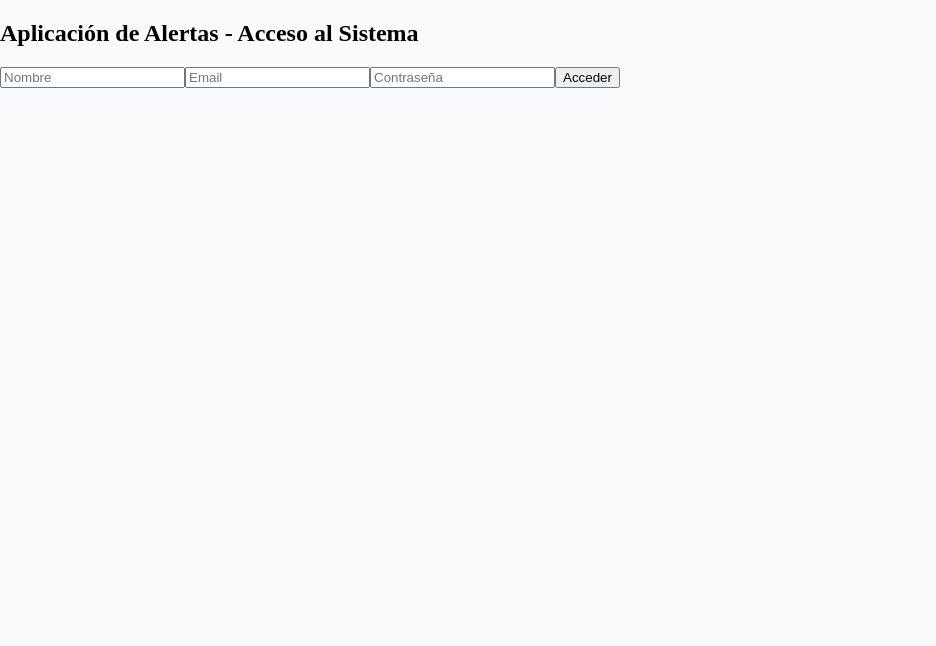
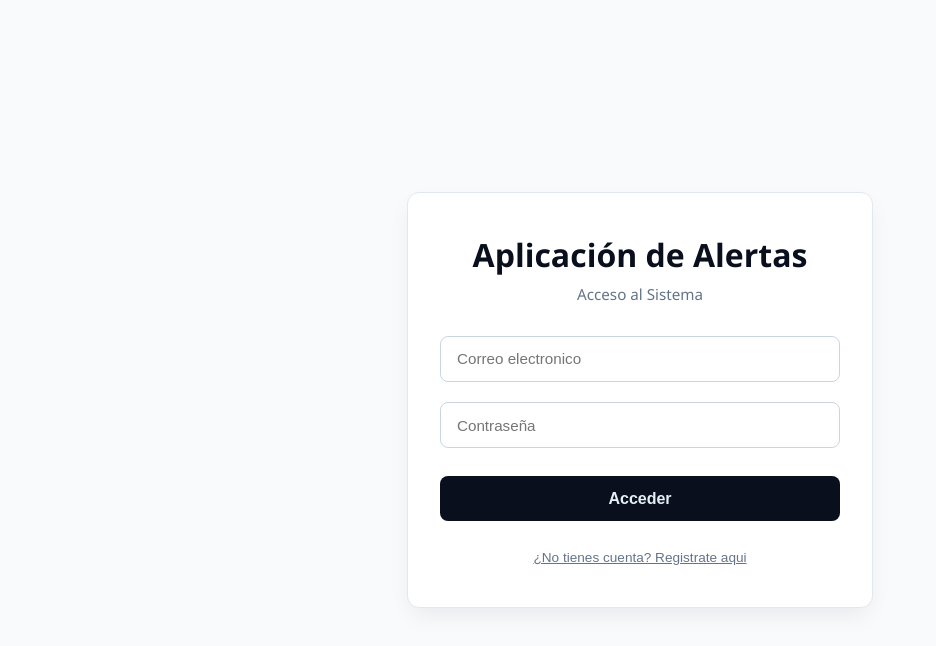
Before and after one commit to DebHatim/alertas-tiempo-real, a React (Vite) app in the folder frontend-alertas/: page /login in a window 1280 px wide. Shown: the top 646 px of the page, without its empty margins (0-936 px from the left). Built offline with nearby package versions, Linux system fonts and the light colour scheme.

Commit message:
feat(auth): dynamic access form design matching application visual guidelines

```diff
--- /dev/null
+++ b/frontend-alertas/src/pages/Auth.css
@@ -0,0 +1,125 @@
+/* Contenedor centrado en pantalla completa */
+.auth-container {
+    display: flex;
+    justify-content: center;
+    align-items: center;
+    min-height: 100vh;
+    background-color: #f8fafc;
+    font-family: 'Segoe UI', Tahoma, Geneva, Verdana, sans-serif;
+    padding: 1rem;
+    box-sizing: border-box;
+}
+
+/* Tarjeta principal del formulario */
+.auth-card {
+    background-color: #ffffff;
+    border: 1px solid #e2e8f0;
+    border-radius: 12px;
+    padding: 2.5rem 2rem;
+    width: 100%;
+    max-width: 400px;
+    box-shadow: 0 10px 25px -5px rgba(10, 15, 30, 0.08);
+}
+
+/* Cabecera interna estilo corporativo #0A0F1E */
+.auth-header {
+    text-align: center;
+    margin-bottom: 2rem;
+}
+
+.auth-header h2 {
+    margin: 0;
+    color: #0A0F1E;
+    font-size: 2rem;
+    font-weight: 700;
+}
+
+.auth-header p {
+    margin: 0.5rem 0 0 0;
+    color: #64748b;
+    font-size: 0.95rem;
+}
+
+/* Formulario estructurado */
+.auth-form {
+    display: flex;
+    flex-direction: column;
+    gap: 1.25rem;
+}
+
+.form-group {
+    display: flex;
+    flex-direction: column;
+}
+
+.form-control {
+    padding: 0.85rem 1rem;
+    border: 1px solid #cbd5e1;
+    border-radius: 8px;
+    font-size: 0.95rem;
+    background-color: #ffffff;
+    color: #0A0F1E;
+    transition: border-color 0.2s, box-shadow 0.2s;
+    box-sizing: border-box;
+    width: 100%;
+}
+
+.form-control:focus {
+    outline: none;
+    border-color: #0A0F1E;
+    box-shadow: 0 0 0 3px rgba(10, 15, 30, 0.1);
+}
+
+/* Boton premium de accion principal */
+.btn-auth {
+    background-color: #0A0F1E;
+    color: #E4F0F6;
+    padding: 0.85rem;
+    border: none;
+    border-radius: 8px;
+    font-weight: 600;
+    font-size: 1rem;
+    cursor: pointer;
+    transition: background-color 0.2s, transform 0.1s;
+    margin-top: 0.5rem;
+}
+
+.btn-auth:hover {
+    background-color: #1e293b;
+}
+
+.btn-auth:active {
+    transform: scale(0.98);
+}
+
+/* Contenedor de alertas de error */
+.auth-error {
+    background-color: #fff5f5;
+    color: #991b1b;
+    padding: 0.75rem 1rem;
+    border-left: 4px solid #ef4444;
+    border-radius: 0 8px 8px 0;
+    margin-bottom: 1.5rem;
+    font-size: 0.85rem;
+    font-weight: 600;
+}
+
+/* Enlace inferior para alternar pantallas */
+.auth-footer {
+    text-align: center;
+    margin-top: 1.5rem;
+}
+
+.btn-switch {
+    background: none;
+    border: none;
+    color: #64748b;
+    font-size: 0.85rem;
+    cursor: pointer;
+    text-decoration: underline;
+    transition: color 0.2s;
+}
+
+.btn-switch:hover {
+    color: #0A0F1E;
+}
--- a/frontend-alertas/src/pages/Auth.jsx
+++ b/frontend-alertas/src/pages/Auth.jsx
@@ -1,10 +1,14 @@
 import React, {useContext, useState} from 'react';
 import {AuthContext} from "../context/AuthContext.jsx";
 import {authService} from "../services/api.js";
+import './Auth.css';
 
 const Auth = () => {
     // Usar el contexto para autenticar
     const {login} = useContext(AuthContext)
+
+    // Estado para alternar entre Login y Registro
+    const [isLogin, setIsLogin] = useState(true);
 
     // Definir estados locales para capturar datos del formulario
     const [nombre, setNombre] = useState('');
@@ -18,35 +22,78 @@ const Auth = () => {
         setError('');
 
         try {
-            // Llamar al endpoint de Spring Boot /api/auth/registro
-            const response = await authService.registro({nombre, email, password});
+            let response;
+
+            // Llamar al endpoint de Spring Boot /api/auth/registro o /api/auth/login
+            if (isLogin) {
+                response = await authService.login({email, password});
+            } else {
+                response = await authService.registro({nombre, email, password});
+            }
 
             // Guardar datos de Usuario si el backend responde 201 Created
             const usuarioGuardado = response.data;
 
             // Pasar el usuario al contexto global
             login(usuarioGuardado);
-
         } catch (err) {
             console.error(err);
             // Control de errores
-            setError(err.response?.data || 'Hubo un error en el registro');
+            setError(err.response?.data || 'Hubo un error en la autenticacion');
         }
     };
 
     return (
-        <div>
-            <h2>Aplicación de Alertas - Acceso al Sistema</h2>
+        <div className="auth-container">
+            <div className="auth-card">
 
-            {/* Mostrar erroes */}
-            {error && <p style={{ color: 'red' }}>{error}</p>}
+                <div className="auth-header">
+                    <h2>Aplicación de Alertas</h2>
+                    <p>{isLogin ? 'Acceso al Sistema' : 'Crea tu cuenta de usuario'}</p>
+                </div>
 
-            <form onSubmit={handleSubmit}>
-                <input type="text" value={nombre} placeholder="Nombre" onChange={(e) => setNombre(e.target.value)} required/>
-                <input type="email" value={email} placeholder="Email" onChange={(e) => setEmail(e.target.value)} required/>
-                <input type="password" value={password} placeholder="Contraseña" onChange={(e) => setPassword(e.target.value)} required/>
-                <button type="submit">Acceder</button>
-            </form>
+                {/* Mostrar erroes */}
+                {error && <p style={{color: 'red'}}>{error}</p>}
+
+                <form onSubmit={handleSubmit} className="auth-form">
+                    {!isLogin && (
+                        <div className="form-group">
+                            <input type="text" value={nombre} placeholder="Nombre completo"
+                                   onChange={(e) => setNombre(e.target.value)}
+                                   required className="form-control"/>
+                        </div>
+                    )}
+                    <div className="form-group">
+                        <input
+                            type="email"
+                            value={email}
+                            placeholder="Correo electronico"
+                            onChange={(e) => setEmail(e.target.value)}
+                            required
+                            className="form-control"
+                        />
+                    </div>
+
+                    <div className="form-group">
+                        <input type="password" value={password} placeholder="Contraseña"
+                               onChange={(e) => setPassword(e.target.value)}
+                               required className="form-control"/>
+                    </div>
+
+                    <button type="submit" className="btn-auth">
+                        {isLogin ? 'Acceder' : 'Registrarse'}
+                    </button>
+                </form>
+                <div className="auth-footer">
+                    <button type="button" className="btn-switch"
+                            onClick={() => {
+                                setIsLogin(!isLogin);
+                                setError('');
+                            }}>
+                        {isLogin ? '¿No tienes cuenta? Registrate aqui' : '¿Ya tienes cuenta? Inicia sesion'}
+                    </button>
+                </div>
+            </div>
         </div>
     );
 };
```
